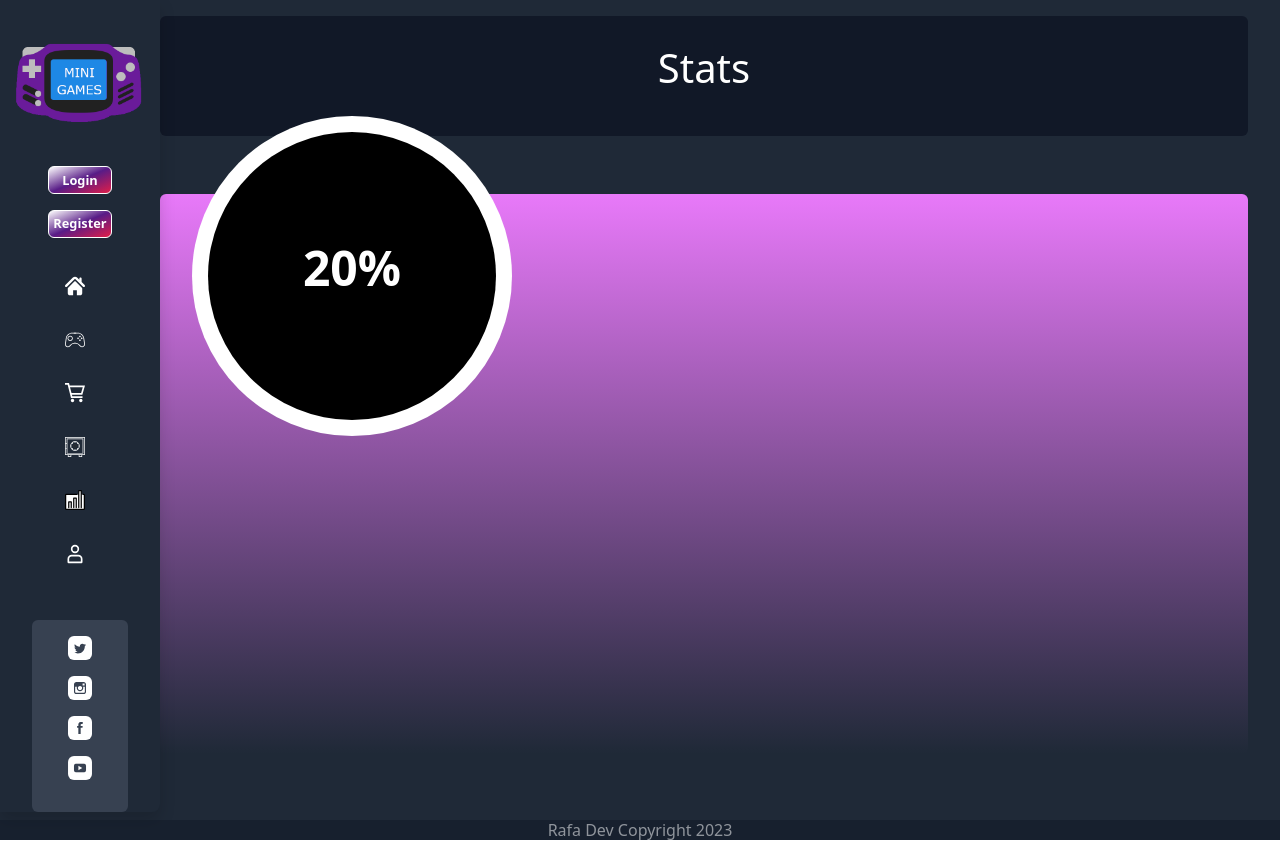
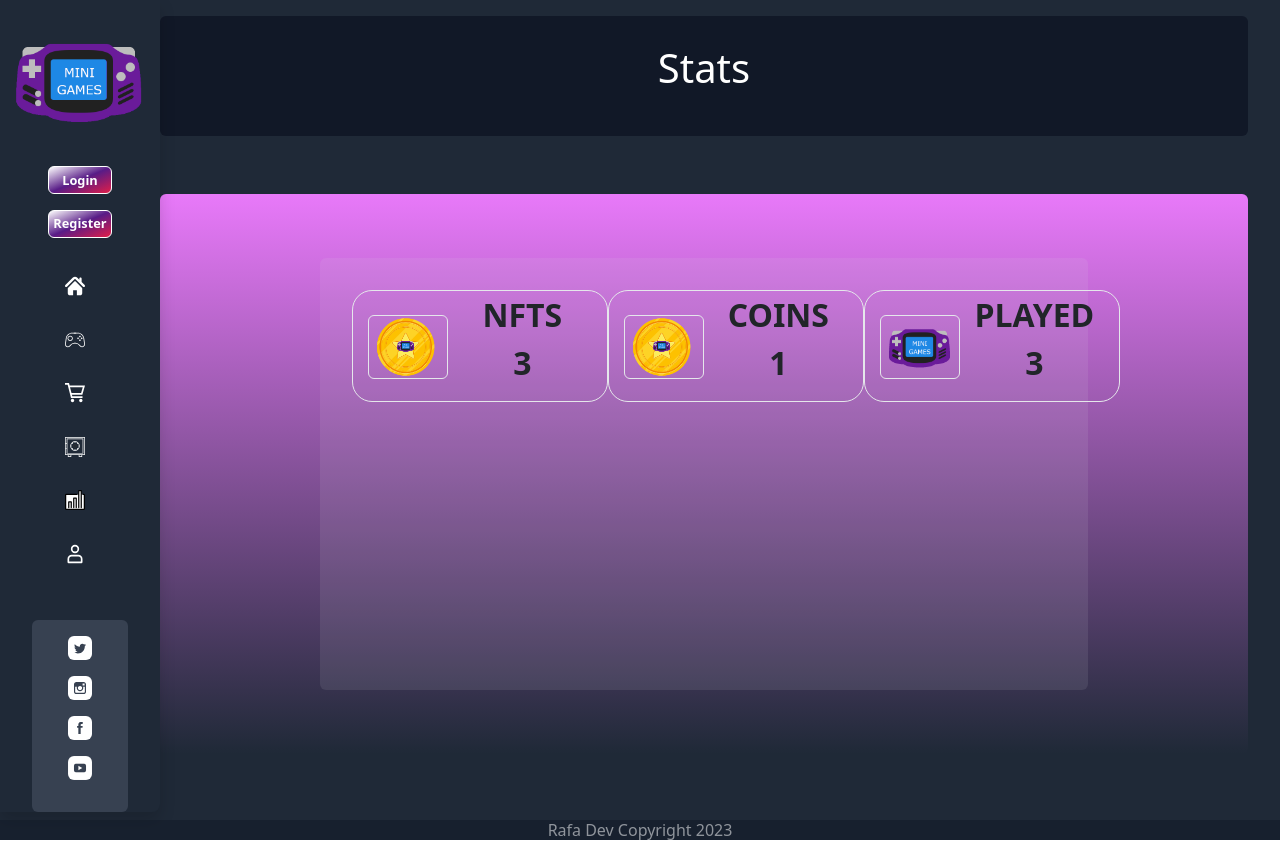
Before and after one commit to Rafaelpereztercero/minigames, a Vue app: page /stats in a window 1280 px wide. Built offline with nearby package versions, Linux system fonts and the light colour scheme; what oh-vue-icons would draw is missing.

Commit message:
Stats updated

```diff
--- a/src/views/StatsView.vue
+++ b/src/views/StatsView.vue
@@ -8,7 +8,7 @@ export default {
        data() {
               return {
                      users: [],
-                     stats:[]
+                     stats: []
               }
        },
        created() {
@@ -17,19 +17,19 @@ export default {
               }
 
 
-                     fetch("http://localhost:3000/players?cookie=" + document.cookie.substring(5,document.cookie.length))
+              fetch("http://localhost:3000/players?cookie=" + document.cookie.substring(5, document.cookie.length))
                      .then(response => response.json())
                      .then(data => {
-                            let x= 0
-                           if(data[x]) {
-                            this.users = data[x]
-                            fetch(`http://localhost:3000/stats?=user=${data[x].username}`)
-                            .then(response=>response.json())
-                            .then (data2 => {
                             let x = 0
-                                   if(data2[x]) {
+                            if (data[x]) {
+                                   return this.users = data[x]
+                                   fetch(`http://localhost:3000/stats?user=${data[x].name}`)
+                                          .then(response2 => response2.json())
+                                          .then(data2 => {
+                                                 let x = 0
+                                                 if (data2[x]) {
                                                         console.log(data2[x])
-                                   return this.stats= data2[x]
+                                                        return this.stats = data2[x]
                                                  }
                                           })
                             }
@@ -37,18 +37,58 @@ export default {
                      })
 
        },
+       mounted() {
+
+              document.getElementById("nft").addEventListener("click",function() {
+
+let bg = "bg-blue-500"
+
+document.getElementById("nft").classList.add(bg)
+
+if(document.getElementById("game").classList.contains(bg)) {
+       document.getElementById("game").classList.remove(bg)
+}
+if(document.getElementById("coin").classList.contains(bg)) {
+       document.getElementById("coin").classList.remove(bg)
+}
+
+document.getElementById("content").innerHTML = `
+<div
+                            class=" justify-self-center   w-[30rem] h-[12rem] rounded grid grid-cols-3 p-[1rem] content-center items-center border-[1px]">
+                            <div class="h-[8.5rem] w-[8.5rem] rounded-full border-[1px]">
+                                   <img class="object-cover h-full w-full border-[2px] flex justify-center items-center rounded-full  overflow-hidden"
+                                          src="">
+
+                            </div>
+                            <p class="text-center col-start-2 col-end-4 text-[3rem] font-bold">TOP 20%</p>
+                     </div>
+                     <div class="self-center   align-self-center">
+                            <p class="text-center text-[2rem]">NFTS</p>
+                            <div
+                                   class="self-center  align-self-center  h-[12rem] w-[12rem] rounded-[100%] overflow-hidden grid ">
+                                   <div id="test"
+                                          class="flex col-start-1 row-start-1 justify-self-start align-self-center  items-center justify-center h-full w-full  bg-white transition-width duration-[5000ms] ease">
+                                   </div>
+                                   <div
+                                          class="h-[90%] rounded-full col-start-1 row-start-1 justify-self-center align-self-center w-[90%] bg-black text-white  items-center flex jsutify-center">
+                                          <p
+                                                 class="text-[3rem] font-bold self-center text-center w-[100%]">
+                                                 2/10</p>
+                                   </div>
+                            </div>
+                     </div>
+`
+setTimeout(function() {document.getElementById("test").classList.add("w-[20%]")
+})}, 3000);
+
+       },
 
        methods: {
 
        }
-}
-window.onload = function() {
-document.getElementById("test").addEventListener("click",function() {
-       document.getElementById("test").classList.add("w-[20%]")
-})
-document.getElementById("test").classList.add("w-[20%]")
 
 }
+
 </script>
 
 
@@ -67,17 +107,54 @@ document.getElementById("test").classList.add("w-[20%]")
 
               </div>
               <div
-                     class="grid mt-[10%] sm:mt-0  grid-cols-5 w-full col-start-2 col-end-[-2] sm:col-end-2 p-[2rem]  row-start-2 row-end-2  items-center rounded bg-gradient-to-b from-fuchsia-400 sm:w-[85vw] h-[70vh] grid-rows-5">
+                     class="flex mt-[10%] sm:mt-0  w-full col-start-2 col-end-[-2] sm:col-end-2 p-[0] sm:p-[4rem]  row-start-2 row-end-2   rounded bg-gradient-to-b from-fuchsia-400  sm:w-[85vw] min-h-fit mg:h-[70vh] justify-center">
+                     <div
+                            class="grid mg:grid-cols-3  grid-cols-1 row-start-1 row-end-3 mg:grid-rows-3 w-[100%] mx:h-[30rem] mg:w-[80%] rounded bg-gray-300/10 p-[0rem]">
 
-
-
-                            <div class="h-[20rem] w-[20rem] rounded-[100%] overflow-hidden grid ">
-                            <div id="test" class="flex col-start-1 row-start-1 justify-self-start align-self-center  items-center justify-center h-full w-full  bg-white transition-width duration-[1000ms] ease">
+                            <div class="p-[2rem] col-start-1 col-end-4 grid">
+                                   <div id="nft"
+                                          class="justify-self-center row-start-1    grid grid-cols-3 w-[16rem] h-[7rem] rounded-[20px] border-[1px]">
+                                          <div class="h-[4rem] self-center ml-[30%]  justify-self-center row-start-1 w-[5rem] border-[1px] flex items-center rounded overflow-hidden">
+                                                 <img class="object-cover h-[200%] w-[200%] flex justify-center items-center   overflow-hidden"
+                                                        src="/star.png">
                                           </div>
-                            <div class="h-[90%] rounded-full col-start-1 row-start-1 justify-self-center align-self-center w-[90%] bg-black text-white  items-center flex jsutify-center"><p class="text-[3rem] font-bold self-center text-center w-[100%]">20%</p></div>
+                                          <div class="flex col-start-2 col-end-4 flex-col items-center justify-center ">
+                                                 <p class="text-[2rem] font-bold">NFTS</p>
+                                                 <p class="font-bold text-[2rem] mt-[-1rem]">3</p>
+                                          </div>
 
                                    </div>
 
+                                   <div id="coin"
+                                   class="justify-self-center row-start-1    grid grid-cols-3 w-[16rem] h-[7rem] rounded-[20px] border-[1px]">
+                                          <div class="h-[4rem] self-center ml-[30%]  justify-self-center row-start-1 w-[5rem] border-[1px] flex items-center rounded overflow-hidden">
+                                                 <img class="object-cover h-[200%] w-[200%] flex justify-center items-center   overflow-hidden"
+                                                        src="/star.png">
+                                          </div>
+                                          <div class="flex col-start-2 col-end-4 flex-col items-center justify-center ">
+                                                 <p class="text-[2rem] font-bold">COINS</p>
+                                                 <p class="font-bold text-[2rem] mt-[-1rem]">1</p>
+                                          </div>
+                                   </div>
+                                   <div id="game"
+                                   class="justify-self-center row-start-1    grid grid-cols-3 w-[16rem] h-[7rem] rounded-[20px] border-[1px]">
+                                          <div class="h-[4rem] self-center ml-[30%]  justify-self-center row-start-1 w-[5rem] border-[1px] flex items-center rounded overflow-hidden">
+                                                 <img class="object-cover h-[100%] w-[100%] flex justify-center items-center   overflow-hidden"
+                                                        src="/Gameboy.png">
+                                          </div>
+                                          <div class="flex col-start-2 col-end-4 flex-col items-center justify-center ">
+                                                 <p class="text-[2rem] font-bold">PLAYED</p>
+                                                 <p class="font-bold text-[2rem] mt-[-1rem]">3</p>
+                                          </div>
+                                   </div>
+                                   </div>
+
+
+                            <div id="content"
+                                   class="row-start-2 row-end-4 col-start-1 col-end-4 flex items-center p-[2rem] justify-around">
+
+                            </div>
+                     </div>
 
               </div>
               <footerX class="row-start-4 row-end-5"></footerX>
```
Lines whose indentation alone changed are shown as unchanged.
